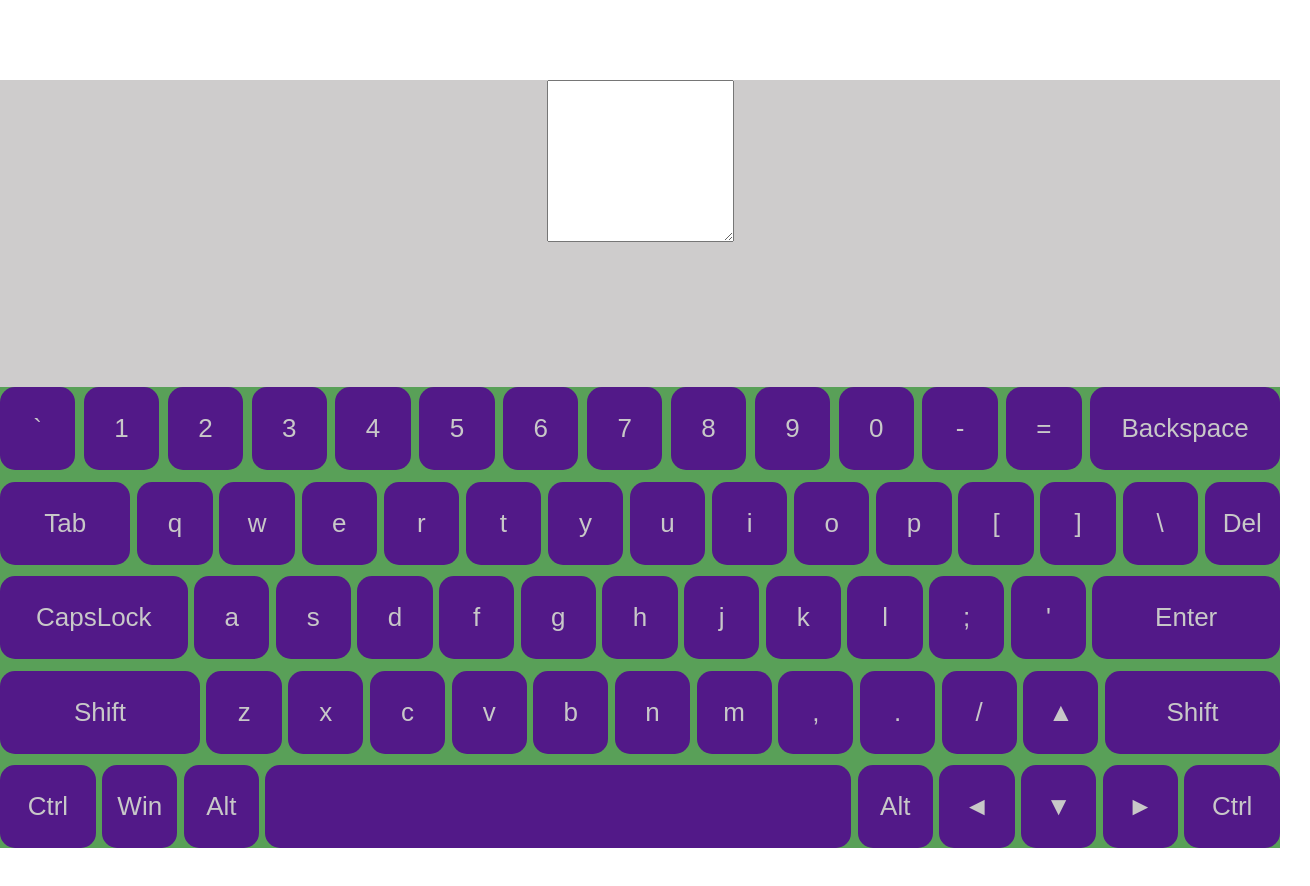
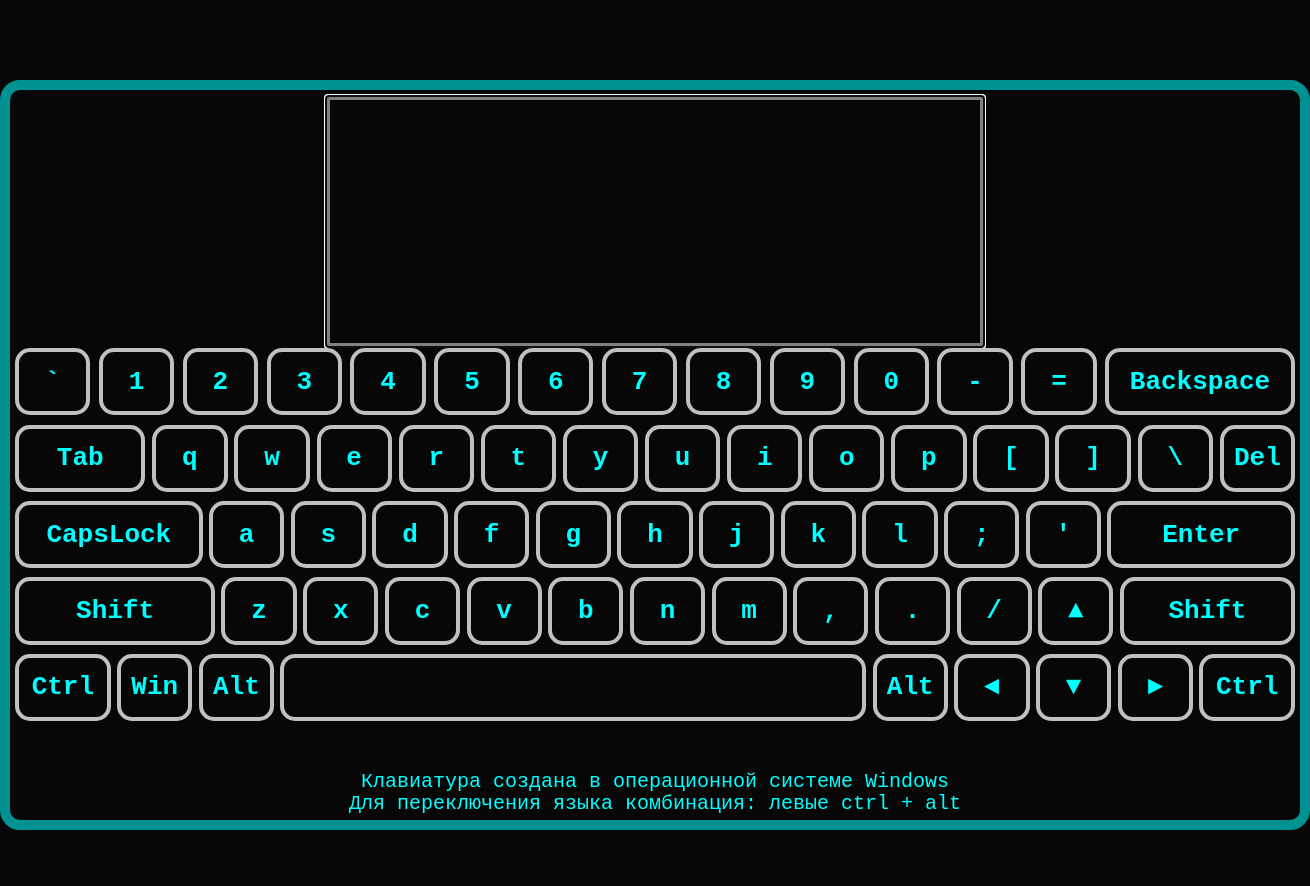
Before and after one commit to FeuerImBlut/virtual-keyboard, a website with bundled scripts: page index.html in a window 1280 px wide. Both pictures are taken after a click on the button "Tab". Shown: the whole page, 1310 px wide, since content can reach past the window. Built offline with nearby package versions, Linux system fonts and the light colour scheme.

Commit message:
feat: changes design

```diff
--- a/keyboard/keyboard.css
+++ b/keyboard/keyboard.css
@@ -1,25 +1,46 @@
 * {
     margin: 0;
     padding: 0;
+    background-color: rgb(7, 7, 7);
+    color: aqua;
+    font-family: 'Courier New', Courier, monospace;
 }
 
+
 .container {
-    background-color: rgba(175, 171, 171, 0.602);
+    /* background-color: rgba(175, 171, 171, 0.602); */
     width: 1280px;
-    height: 768px;
+    height: 720px;
     margin: 10vh auto;
     display: flex;
     flex-direction: column;
     align-items: center;
     justify-content: space-between;
+    border: 10px solid rgb(0, 145, 145);
+    border-radius: 20px;
+    padding: 5px;
 }
 
 textarea {
     padding: 5px;
+    border: 5px grey solid;
+    width: 50%;
+    height: auto;
+    font-size: 24px;
+    font-family: inherit;
+    resize: none;
+}
+
+.info {
+    padding-top: 50px;
+    font-size: 20px;
+    white-space: pre-wrap;
+    text-align: center;
+    line-height: 110%;
 }
 
 .keyboard {
-    background-color: rgba(0, 128, 0, 0.564);
+    /* background-color: rgba(0, 128, 0, 0.564); */
     height: 60%;
     width: 100%;
     user-select: none;
@@ -43,7 +64,9 @@ textarea {
     display: block;
     border: none;
     border-radius: 15px;
-    background-color: rgb(82, 25, 136);
+    /* background-color: rgb(82, 25, 136); */
+    border: 4px silver solid;
+    font-weight: bold;
     font-size: 26px;
     color: inherit;
     flex-basis: calc(100% / 17);
@@ -51,10 +74,12 @@ textarea {
 }
 
 .keyboard-key.active {
-    background-color: rgb(117, 93, 139);
+    /* background-color: rgb(117, 93, 139); */
+    color: rgba(184, 0, 0, 0.993);
+    border:  4px solid rgba(184, 0, 0, 0.993);
     border-radius: 20px;
     /* font-size: 20px; */
-    transform: scale3d(0.95, 0.95, 1);
+    transform: scale3d(0.93, 0.93, 1);
 
 }
 
--- a/keyboard/keyboard.js
+++ b/keyboard/keyboard.js
@@ -1,11 +1,11 @@
-// import keys from './keys.js';
-import { keys, specials } from './keys.js';
+// import keys from "./keys.js";
+import { keys, specials } from "./keys.js";
 
 class virtualKeyboard {
     constructor() {
         this.capsLock = false;
         this.shift = false;
-        this.lang = (localStorage.lang) ? localStorage.lang : 'en';
+        this.lang = (localStorage.lang) ? localStorage.lang : "en";
         this.keyNames = Object.keys(keys); //array of all keys codes
         this.specials = Array.from(specials); //array of specials codes
         this.keyboard; //all keys
@@ -19,35 +19,35 @@ class virtualKeyboard {
         this.createKeyGroups();
 
         let divArray;
-        const container = document.createElement('div');
-        container.classList.add('container');
-        const keyboardDiv = document.createElement('div');
-        keyboardDiv.classList.add('keyboard');
-        this.textArea = document.createElement('textarea');
+        const container = document.createElement("div");
+        container.classList.add("container");
+        const keyboardDiv = document.createElement("div");
+        keyboardDiv.classList.add("keyboard");
+        this.textArea = document.createElement("textarea");
         this.textArea.rows = 10;
         container.append(this.textArea);
         // create Rows
         for (let i = 0; i < 5; i++) {
-            const divRow = document.createElement('div');
-            divRow.classList.add('row');
+            const divRow = document.createElement("div");
+            divRow.classList.add("row");
             keyboardDiv.append(divRow);
         }
         container.append(keyboardDiv);
         document.body.append(container);
-        divArray = document.querySelectorAll('.row');
+        divArray = document.querySelectorAll(".row");
 
         // fill Rows
         this.keyNames.forEach((element, index) => {
-            const keyElement = document.createElement('button');
+            const keyElement = document.createElement("button");
             if (this.arrayOfLetters.includes(element)) {
-                keyElement.classList.add('Key')
+                keyElement.classList.add("Key");
             }
             else if (this.specials.includes(element)) {
-                keyElement.classList.add('Special');
+                keyElement.classList.add("Special");
             }
             keyElement.classList.add(`${element}`);
             keyElement.dataset.Key = element;
-            keyElement.classList.add('keyboard-key')
+            keyElement.classList.add("keyboard-key");
             keyElement.innerHTML = keys[element][this.lang].lowerCase;
             let arrayIndex = 0;
             if (index > 13 && index < 29) arrayIndex = 1;
@@ -56,28 +56,33 @@ class virtualKeyboard {
             else if (index >= 55) arrayIndex = 4;
             divArray[arrayIndex].append(keyElement);
         });
+        //create info text
+        const info = document.createElement("p");
+        info.innerHTML = "Клавиатура создана в операционной системе Windows\nДля переключения языка комбинация: левыe ctrl + alt";
+        info.classList.add("info");
+        container.append(info);
 
 
-        this.keyboard = document.querySelectorAll('.keyboard-key'); //all keys
-        this.keyLetters = document.querySelectorAll('.Key'); //letters
-        this.notSpecials = document.querySelectorAll('.keyboard-key:not(.Special)');// all except specials
+        this.keyboard = document.querySelectorAll(".keyboard-key"); //all keys
+        this.keyLetters = document.querySelectorAll(".Key"); //letters
+        this.notSpecials = document.querySelectorAll(".keyboard-key:not(.Special)");// all except specials
 
         this.keysBackLight();
     }
 
     createKeyGroups() {
         this.arrayOfLetters = this.keyNames.filter((el) => {
-            return el.includes('Key');
+            return el.includes("Key");
         });
     }
 
     capitalizeLetters(symbols) {
-        let symb = 'lowerCase';
+        let symb = "lowerCase";
         if (this.capsLock) {
-            if (this.shift) symb = 'capsShift';
-            else symb = 'caps';
+            if (this.shift) symb = "capsShift";
+            else symb = "caps";
         }
-        else if (this.shift) symb = 'upperCase';
+        else if (this.shift) symb = "upperCase";
 
         symbols.forEach(el => {
             el.innerHTML = keys[el.dataset.Key][this.lang][symb];
@@ -94,97 +99,105 @@ class virtualKeyboard {
 
     keysBackLight() {
         let pressed = new Set();
-        let codes = ['ControlLeft', 'AltLeft']
-        const virtualKeys = document.querySelectorAll('.keyboard-key');
+        const virtualKeys = document.querySelectorAll(".keyboard-key");
         virtualKeys.forEach(element => {
-            if (element.dataset.Key == 'Backspace') {
-                element.addEventListener('mousedown', () => {
-                    this.deletesymbol('b');
+            if (element.dataset.Key == "Backspace") {
+                element.addEventListener("mousedown", () => {
+                    this.deletesymbol("b");
                 });
             }
-            else if (element.dataset.Key == 'Delete') {
-                element.addEventListener('mousedown', () => {
-                    this.deletesymbol('f');
+            else if (element.dataset.Key == "Delete") {
+                element.addEventListener("mousedown", () => {
+                    this.deletesymbol("f");
                 });
             }
-            else if (element.dataset.Key == 'CapsLock') {
-                element.addEventListener('click', () => {
+            else if (element.dataset.Key == "CapsLock") {
+                element.addEventListener("click", () => {
                     this.toggleCapsLock();
                 });
             }
-            else if (element.dataset.Key == 'ShiftLeft' || element.dataset.Key == 'ShiftRight') {
-                element.addEventListener('mousedown', () => {
+            else if (element.dataset.Key == "ShiftLeft" || element.dataset.Key == "ShiftRight") {
+                element.addEventListener("mousedown", () => {
                     this.toggleShift(true);
                 });
             }
-            else if (element.dataset.Key == 'Enter') {
-                element.addEventListener('click', (e) => {
+            else if (element.dataset.Key == "Enter") {
+                element.addEventListener("click", (e) => {
                     this.inputCharacter(e.target.dataset.Key, false);
                 });
             }
-            element.addEventListener('mousedown', (e) => {
+            else if (element.dataset.Key == "Space") {
+                element.addEventListener("click", (e) => {
+                    this.inputCharacter(e.target.dataset.Key, false);
+                });
+            } else if (element.dataset.Key == "Tab") {
+                element.addEventListener("click", (e) => {
+                    this.inputCharacter(e.target.dataset.Key, false);
+                });
+            }
+            element.addEventListener("mousedown", (e) => {
                 e.preventDefault();
-                element.classList.add('active');
+                element.classList.add("active");
                 if (!this.specials.includes(e.target.dataset.Key))
                     this.inputCharacter(e.target.dataset.Key);
             });
         });
 
 
-        document.addEventListener('mouseup', () => {
+        document.addEventListener("mouseup", () => {
             virtualKeys.forEach(element => {
-                element.classList.remove('active');
+                element.classList.remove("active");
                 this.toggleShift(false);
-                // this.capitalizeLetters(this.keyboard);
             });
         });
 
-        document.addEventListener('keydown', (e) => {
+        document.addEventListener("keydown", (e) => {
             if (!this.keyNames.includes(e.code)) return;
             e.preventDefault();
             //simultaneously press
             pressed.add(e.code);
             console.log(e.code);
-            for (let code of codes) {
-                if (pressed.has('ControlLeft') && pressed.has('AltLeft')) {
+                if (pressed.has("ControlLeft") && pressed.has("AltLeft")) {
                     this.switchLanguage();
                     pressed.clear();
                 }
-            }
             const oneKey = document.querySelector(`.${e.code}`);
-            oneKey.classList.add('active');
+            oneKey.classList.add("active");
             if (!this.specials.includes(e.code)) {
                 this.inputCharacter(e.code);
             }
             else {
-                if (e.code == 'CapsLock') {
+                if (e.code == "CapsLock") {
                     this.toggleCapsLock();
                 }
-                else if (e.code == 'Backspace') {
-                    this.deletesymbol('b');
+                else if (e.code == "Backspace") {
+                    this.deletesymbol("b");
                 }
-                else if (e.code == 'Delete') {
-                    this.deletesymbol('f');
+                else if (e.code == "Delete") {
+                    this.deletesymbol("f");
                 }
-                else if (e.code == 'ShiftLeft' || e.code == 'ShiftRight') {
+                else if (e.code == "ShiftLeft" || e.code == "ShiftRight") {
                     this.toggleShift(true);
                 }
-                else if (e.code == 'Tab') {
+                else if (e.code == "Tab") {
                     this.inputCharacter(e.code, false);
                 }
-                else if (e.code == 'Enter') {
+                else if (e.code == "Enter") {
+                    this.inputCharacter(e.code, false);
+                }
+                else if (e.code == "Space") {
                     this.inputCharacter(e.code, false);
                 }
             }
         });
 
-        document.addEventListener('keyup', e => {
+        document.addEventListener("keyup", e => {
             if (!this.keyNames.includes(e.code)) return;
             e.preventDefault();
             const oneKey = document.querySelector(`.${e.code}`);
-            oneKey.classList.remove('active');
+            oneKey.classList.remove("active");
             pressed.clear();
-            if (e.code == 'ShiftLeft' || e.code == 'ShiftRight') {
+            if (e.code == "ShiftLeft" || e.code == "ShiftRight") {
                 this.toggleShift(false);
             }
         });
@@ -207,68 +220,58 @@ class virtualKeyboard {
     }
 
     switchLanguage() {
-        if (this.lang == 'ru') {
-            this.lang = 'en';
+        if (this.lang == "ru") {
+            this.lang = "en";
         }
         else {
-            this.lang = 'ru';
+            this.lang = "ru";
         }
         this.capitalizeLetters(this.notSpecials);
-        localStorage.setItem("lang", this.lang)
+        localStorage.setItem("lang", this.lang);
     }
 
 
 
     addEvents() {
-        //caps lock
-        // const capsLockKey = document.querySelector('.CapsLock');
-        // capsLockKey.addEventListener('click', (() => {
-        //     this.toggleCapsLock();
-        // }));
-        // shift (left and right)
-        // const leftShiftKey = document.querySelector('.ShiftLeft');
-        // const rightShiftKey = document.querySelector('.ShiftRight');
-        // [leftShiftKey, rightShiftKey].forEach((el) => {
-        //     el.addEventListener('mousedown', () => {
-        //         this.shift = true;
-        //     });
-        //     el.addEventListener('mouseup', () => {
-        //         this.shift = false;
-        //     });
-        // });
     }
 
     // input characters in textarea
     inputCharacter(code, flag = true) {
         let startSel = this.textArea.selectionStart;
-        let endSel = this.textArea.selectionEnd;
+        // let endSel = this.textArea.selectionEnd;
         let strEnd = this.textArea.value.length;
-        let symbol = ""
+        let symbol = "";
         if (flag == false) {
-            if (code == 'Tab') symbol = "\t";
-            if (code == 'Enter') symbol = "\n";
+            if (code == "Tab") symbol = "\t";
+            if (code == "Enter") symbol = "\n";
+            if (code == "Space") symbol = " ";
         }
         else {
             let lang = this.lang;
-            let symb = 'lowerCase';
+            let symb = "lowerCase";
             if (this.capsLock) {
-                if (this.shift) symb = 'capsShift';
-                else symb = 'caps';
+                if (this.shift) symb = "capsShift";
+                else symb = "caps";
             }
-            else if (this.shift) symb = 'upperCase';
+            else if (this.shift) symb = "upperCase";
             symbol = keys[code][lang][symb];
         }
         this.textArea.value = this.textArea.value.slice(0, startSel) + symbol + this.textArea.value.slice(startSel, strEnd);
-        this.textArea.selectionEnd = startSel+1;
+        this.textArea.selectionEnd = startSel + 1;
         this.textArea.focus();
     }
 
     deletesymbol(dir) {
-        console.log(this.textArea.selectionStart + ' ' + this.textArea.selectionEnd);
+        console.log(this.textArea.selectionStart + " " + this.textArea.selectionEnd);
         let startSel = this.textArea.selectionStart;
         let endSel = this.textArea.selectionEnd;
         let strEnd = this.textArea.value.length;
-        if (dir == 'b' && startSel != 0) {
+        if (dir == "b" && startSel == 0 && endSel != 0) {
+            this.textArea.value = this.textArea.value.slice(0, startSel) + this.textArea.value.slice(endSel, strEnd);
+            this.textArea.focus();
+            this.textArea.selectionEnd = startSel;
+        }
+        if (dir == "b" && startSel != 0) {
             if (startSel == endSel) {
                 //delete one symbol backward
                 this.textArea.value = this.textArea.value.slice(0, startSel - 1) + this.textArea.value.slice(startSel, strEnd);
@@ -276,7 +279,7 @@ class virtualKeyboard {
                 this.textArea.focus();
                 this.textArea.selectionStart = startSel - 1;
                 this.textArea.selectionEnd = startSel - 1;
-                console.log(this.textArea.selectionStart + ' ' + this.textArea.selectionEnd);
+                console.log(this.textArea.selectionStart + " " + this.textArea.selectionEnd);
             }
             else {
                 this.textArea.value = this.textArea.value.slice(0, startSel) + this.textArea.value.slice(endSel, strEnd);
@@ -284,7 +287,7 @@ class virtualKeyboard {
                 this.textArea.selectionEnd = startSel;  //- (endSel - startSel);
             }
         }
-        else if (dir == 'f' && startSel != strEnd) {
+        else if (dir == "f" && startSel != strEnd) {
             if (startSel == endSel) {
                 //delete one symbol backward
                 this.textArea.value = this.textArea.value.slice(0, startSel) + this.textArea.value.slice(startSel + 1, strEnd);
@@ -292,7 +295,7 @@ class virtualKeyboard {
                 this.textArea.focus();
                 this.textArea.selectionStart = startSel;
                 this.textArea.selectionEnd = startSel;
-                console.log(this.textArea.selectionStart + ' ' + this.textArea.selectionEnd);
+                console.log(this.textArea.selectionStart + " " + this.textArea.selectionEnd);
             }
             else {
                 this.textArea.value = this.textArea.value.slice(0, startSel) + this.textArea.value.slice(endSel, strEnd);
@@ -305,16 +308,3 @@ class virtualKeyboard {
 
 const vk = new virtualKeyboard();
 vk.init();
-
-// const virtualKeys = document.querySelectorAll('.keyboard-key');
-
-// document.addEventListener('keydown', (e) => {
-//     const oneKey = keyboard.querySelector(`.${e.code}`);
-//     oneKey.style.color = 'grey';
-//     // console.log(e.code);
-// });
-
-// document.addEventListener('keyup', e => {
-//     const oneKey = keyboard.querySelector(`.${e.code}`);
-//     oneKey.style.color = 'inherit';
-// });
```
Also changed, not shown: package.json (added, +26 -0 lines), .eslintrc.json (added), 1 other file.
